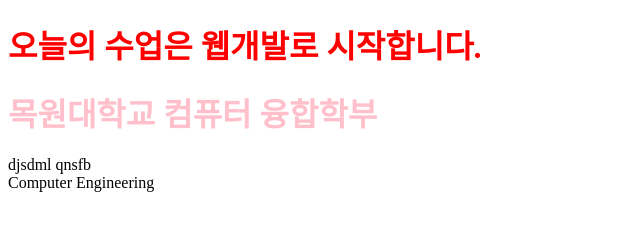
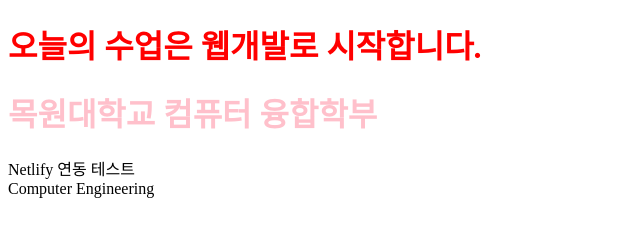
Before and after one commit to rij6514/web250914, a plain HTML site: page index.html in a window 1280 px wide. Shown: the whole page, without its empty margins (0-640 px from the left). Drawn offline with Linux system fonts and the light colour scheme.

Commit message:
Update index.html

```diff
--- a/index.html
+++ b/index.html
@@ -6,7 +6,7 @@
   <body>
     <h1 style="color:red;">오늘의 수업은 웹개발로 시작합니다.</h1>
     <h1 style="color:pink">목원대학교 컴퓨터 융합학부</h1>
-    <div>  djsdml qnsfb</div>
+    <div style="background-color:read;">Netlify 연동 테스트</div>
     <div> Computer Engineering</div>
   </body>
 </HTML>
```
